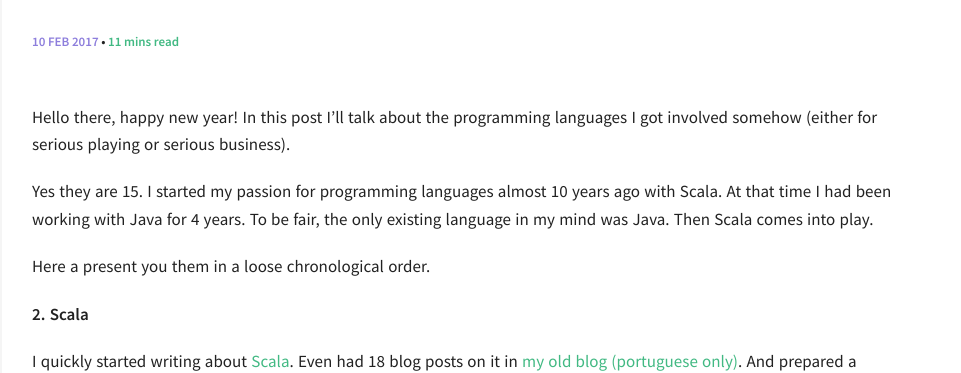
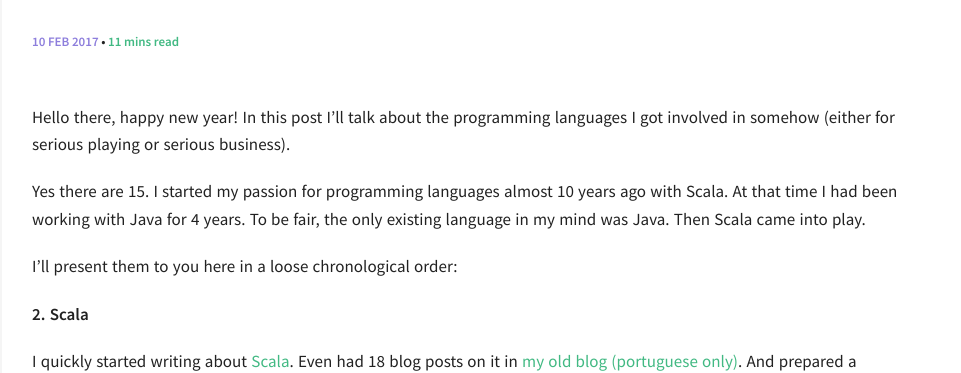
Before and after one commit to paulosuzart/paulosuzart.github.io, a Jekyll site: the page built from _posts/2017-02-10-languages-and-counting.md, in a window 1280 px wide. Shown: the part 193-566 px from the top of the page, without its empty margins (318-1279 px from the left). Built offline with Jekyll 4.4.1, drawn with Linux system fonts in a browser that asks for light colours; comment, search, counter and statistics services are not loaded.

Commit message:
Worfing review old post

```diff
--- a/_posts/2017-02-10-languages-and-counting.md
+++ b/_posts/2017-02-10-languages-and-counting.md
@@ -7,11 +7,11 @@ categories: [programming]
 ---
 
 
-Hello there, happy new year! In this post I'll talk about the programming languages I got involved somehow (either for serious playing or serious business).
+Hello there, happy new year! In this post I’ll talk about the programming languages I got involved in somehow (either for serious playing or serious business).
 
-Yes they are 15. I started my passion for programming languages almost 10 years ago with Scala. At that time I had been working with Java for 4 years. To be fair, the only existing language in my mind was Java. Then Scala comes into play.
+Yes there are 15. I started my passion for programming languages almost 10 years ago with Scala. At that time I had been working with Java for 4 years. To be fair, the only existing language in my mind was Java. Then Scala came into play.
 
-Here a present you them in a loose chronological order.
+I’ll present them to you here in a loose chronological order:
 
 <!--more-->
 
```
